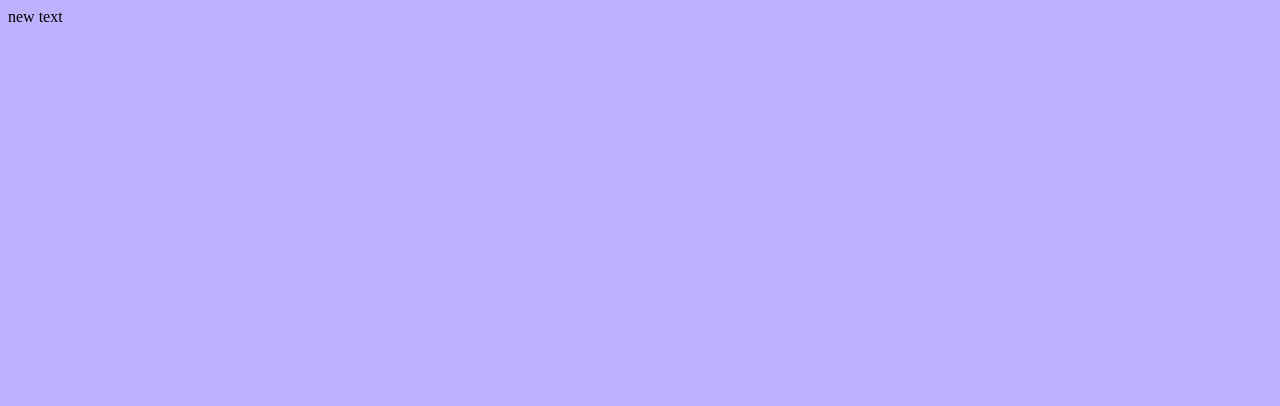
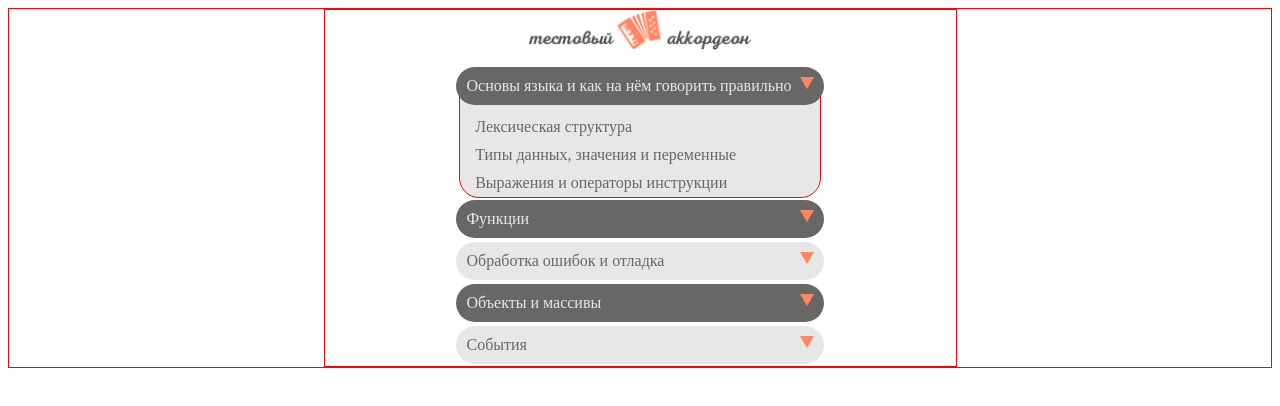
Before and after one commit to picpoint/accordion, a website: page dist/index.html in a window 1280 px wide. Drawn offline with Linux system fonts and the light colour scheme.

Commit message:
add classe toggle to project

```diff
--- a/src/less/style.less
+++ b/src/less/style.less
@@ -1,5 +1,120 @@
-@bc: #beb1ff;
+@brd: 1px solid red;
+@darkgray: #686765;
+@lightgray: #e7e7e7;
+@colororange: #fe8663;
 
-body {
-	background-color: @bc;
+/*
+@fontface: {
+	font-family: 'Play-Regular', sans-serif;
+	src: url(/fonts/Play-Regular.ttf);
 }
+*/
+
+
+.spacebetween {
+	display: flex;
+	justify-content: space-between;
+}
+
+.wrapper {
+	//font-family: @fontface;
+	border: @brd;
+	display: flex;
+	justify-content: center;
+		&-block {
+			border: @brd;
+			//height: 250px;
+			width: 50%;
+				&-logo {
+					//border: @brd;
+					display: flex;
+					justify-content: center;
+					margin-bottom: 15px;
+						img {
+							height: 40px;
+						}
+				}
+				&-items {
+					//border: @brd;
+					display: flex;
+					flex-direction: column;
+					align-items: center;
+						&-item {
+							//border: @brd;
+							margin: 2px;
+							width: 55%;
+							font-size: 1rem;
+							padding: 10px;
+							border-radius: 25px;
+								&:nth-child(odd) {
+									background-color: @darkgray;
+									color: @lightgray
+								}
+								&:nth-child(even) {
+									background-color: @lightgray;
+									color: @darkgray;
+								}
+								/*
+								&:hover {
+									background-color: @colororange;
+								}
+								*/
+								&-base {
+									.spacebetween();
+									img {
+										height: 12px;
+										cursor: pointer;
+									}
+								}
+								&-functions {
+									.spacebetween();
+									img {
+										height: 12px;
+										cursor: pointer;
+									}
+								}
+								&-error {
+									.spacebetween();
+									img {
+										height: 12px;
+										cursor: pointer;
+									}
+								}
+								&-objects {
+									.spacebetween();
+									img {
+										height: 12px;
+										cursor: pointer;
+									}
+								}
+								&-events {
+									.spacebetween();
+									img {
+										height: 12px;
+										cursor: pointer;
+									}
+								}
+						}
+						&-basedescribe {
+							border: @brd;
+							width: 57%;
+							background-color: @lightgray;
+							color: @darkgray;
+							padding-top: 25px;
+							margin-top: -20px;
+							z-index: -1;
+							border-bottom-left-radius: 20px;
+							border-bottom-right-radius: 20px;
+							//display: none;
+								span {
+									display: flex;
+									flex-direction: column;
+									padding: 5px 0 5px 15px;
+								}
+						}
+					.show {
+						display: none;
+					}
+				}
+		}
+}
```
Also changed, not shown: gulpfile.js (+0 -10 lines), dist/css/style.css, dist/fonts/Play-Regular.ttf (added), dist/index.html, dist/js/script.js (added), 2 other files.
